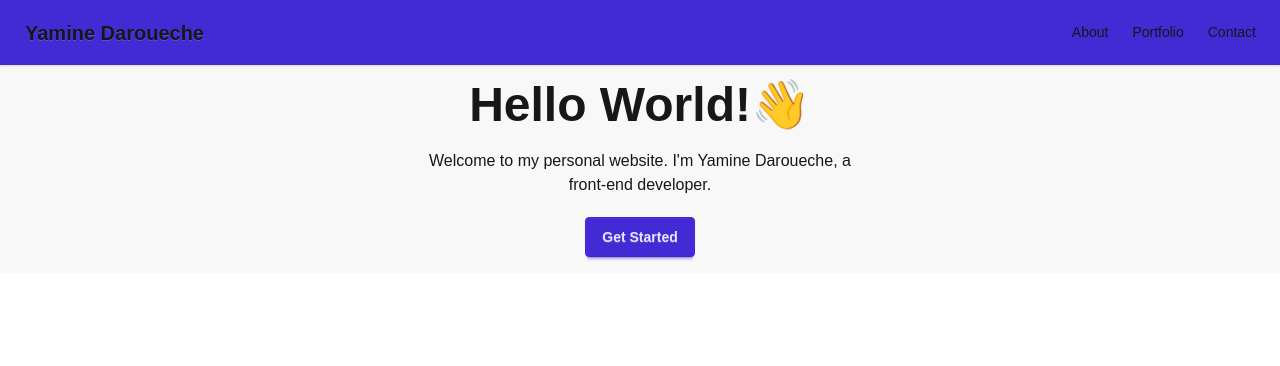
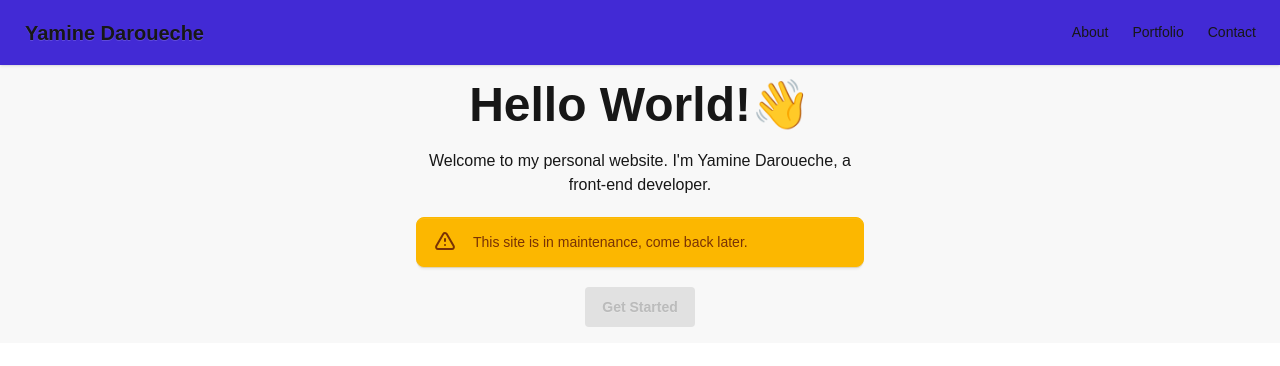
Before and after one commit to yamine-dr/site, a Next.js app: page / in a window 1280 px wide. Shown: the top 366 px of the page. Built offline with nearby package versions, Linux system fonts and the light colour scheme; a web font is replaced by a local one.

Commit message:
added "site in maintenance" message

```diff
--- a/app/components/Hero.js
+++ b/app/components/Hero.js
@@ -3,13 +3,19 @@ export default function Hero() {
         <div className="hero bg-base-200">
             <div className="text-center hero-content">
                 <div className="max-w-md">
-                    <h1 className="text-5xl font-bold">
+                    <h1 className="mb-5 text-5xl font-bold">
                         Hello World!👋
                     </h1>
-                    <p className="mt-5">
+                    <p className="mb-5">
                         Welcome to my personal website. I&apos;m Yamine Daroueche, a front-end developer.
                     </p>
-                    <button className="btn btn-primary mt-5">Get Started</button>
+                    <div role="alert" className="mb-5 alert alert-warning">
+                        <svg xmlns="http://www.w3.org/2000/svg" className="h-6 w-6 shrink-0 stroke-current" fill="none" viewBox="0 0 24 24">
+                            <path strokeLinecap="round" strokeLinejoin="round" strokeWidth="2" d="M12 9v2m0 4h.01m-6.938 4h13.856c1.54 0 2.502-1.667 1.732-3L13.732 4c-.77-1.333-2.694-1.333-3.464 0L3.34 16c-.77 1.333.192 3 1.732 3z" />
+                        </svg>
+                        <span>This site is in maintenance, come back later.</span>
+                    </div>
+                    <button className="btn btn-primary" disabled>Get Started</button>
                 </div>
             </div>
         </div>
--- a/package.json
+++ b/package.json
@@ -10,9 +10,9 @@
   },
   "dependencies": {
     "@next/font": "^14.2.15",
-    "next": "15.2.0",
-    "react": "^19.0.0",
-    "react-dom": "^19.0.0"
+    "next": "^15.3.1",
+    "react": "^19.1.0",
+    "react-dom": "^19.1.0"
   },
   "devDependencies": {
     "@eslint/eslintrc": "^3",
```
Also changed, not shown: 1 other file (tests, documents, lock files or other folders).
